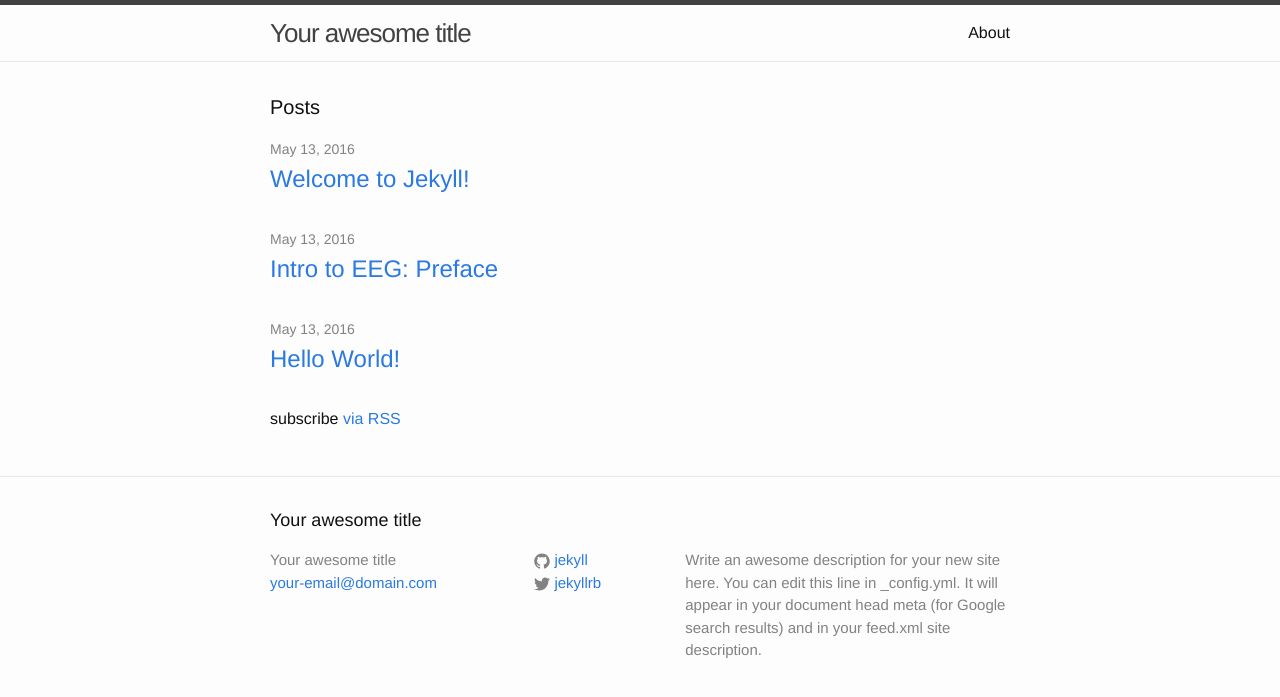
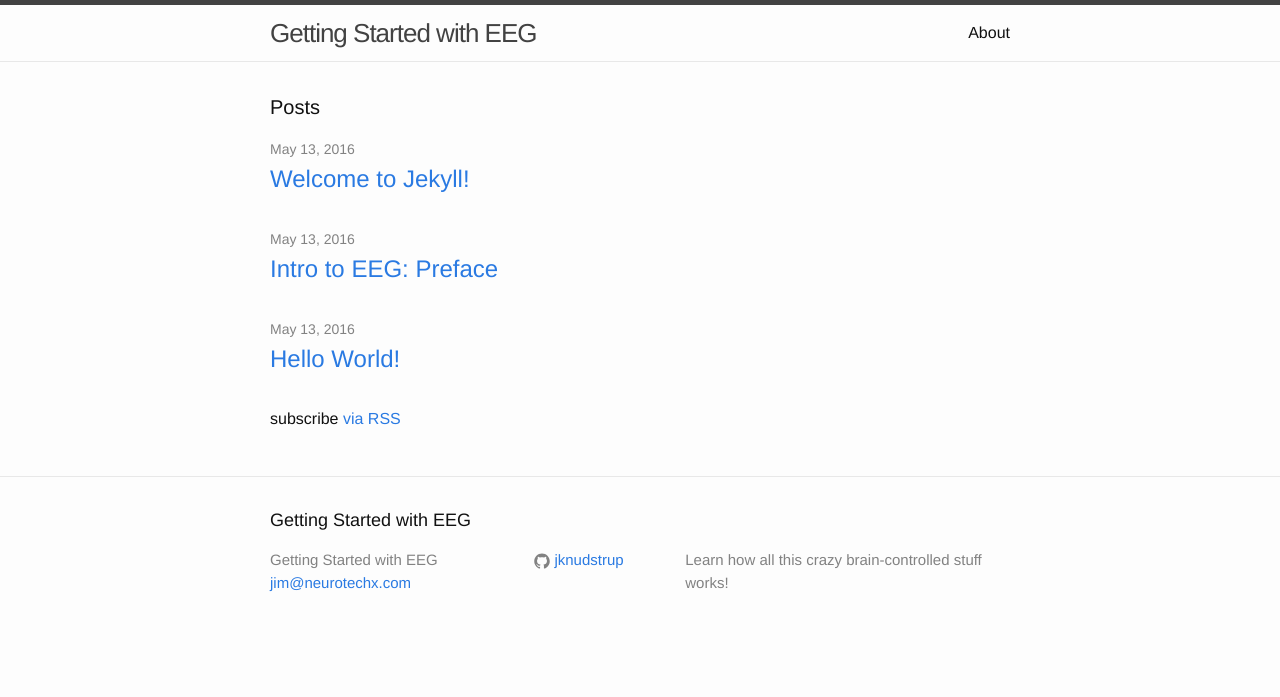
Before and after one commit to jknudstrup/jknudstrup.github.io, a Jekyll site: the page built from index.html, in a window 1280 px wide. Shown: the top 697 px of the page. Built offline with Jekyll 4.4.1, drawn with Linux system fonts in a browser that asks for light colours.

Commit message:
Make basic substitutions in config.yml

```diff
--- a/_config.yml
+++ b/_config.yml
@@ -6,16 +6,14 @@
 # 'jekyll serve'. If you change this file, please restart the server process.
 
 # Site settings
-title: Your awesome title
-email: your-email@domain.com
+title: Getting Started with EEG
+email: jim@neurotechx.com
 description: > # this means to ignore newlines until "baseurl:"
-  Write an awesome description for your new site here. You can edit this
-  line in _config.yml. It will appear in your document head meta (for
-  Google search results) and in your feed.xml site description.
+  Learn how all this crazy brain-controlled stuff works!
 baseurl: "" # the subpath of your site, e.g. /blog
 url: "http://yourdomain.com" # the base hostname & protocol for your site
-twitter_username: jekyllrb
-github_username:  jekyll
+twitter_username:
+github_username:  jknudstrup
 
 # Build settings
 markdown: kramdown
```
